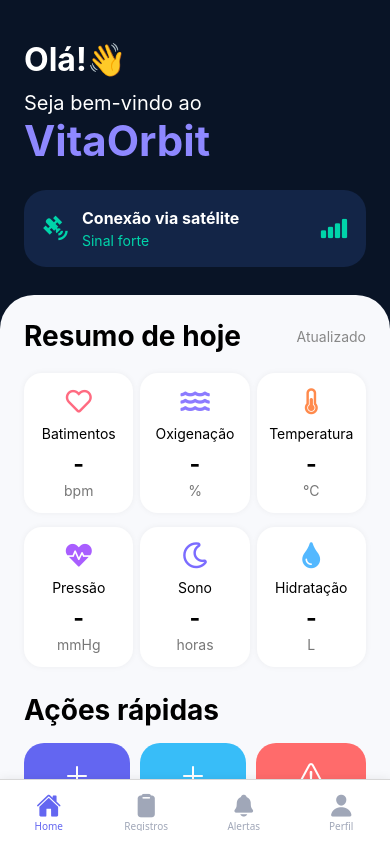
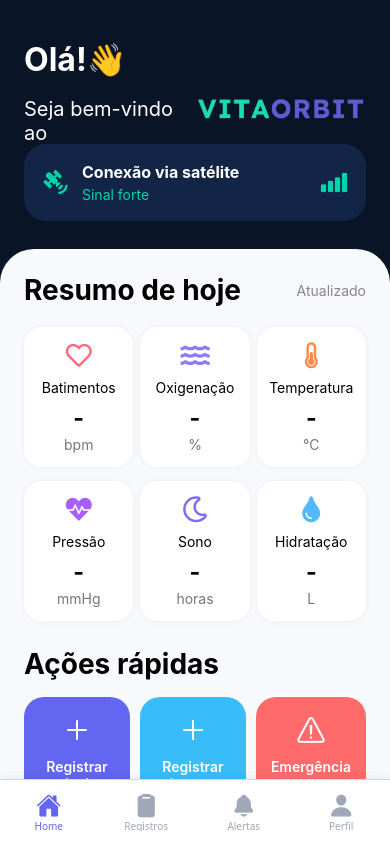
Before and after one commit to mfernandx/globalsolution-vitaorbit, a React Native app: screen /Home in a window 390 px wide. Built offline with nearby package versions, Linux system fonts and the light colour scheme.

Commit message:
style: melhora visual da Header

```diff
--- a/src/components/Header.tsx
+++ b/src/components/Header.tsx
@@ -1,4 +1,4 @@
-import { StyleSheet, Text, View } from 'react-native';
+import { StyleSheet, Text, View, Image } from 'react-native';
 import { Ionicons, MaterialCommunityIcons } from '@expo/vector-icons';
 
 export function Header() {
@@ -8,9 +8,11 @@ export function Header() {
 
             <Text style={styles.titulo}>Olá!👋</Text>
 
-            <Text style={styles.subtitulo}>Seja bem-vindo ao</Text>
+            <View style={styles.tituloCompleto}>
+                <Text style={styles.subtitulo}>Seja bem-vindo ao </Text>
+                <Image source={require('../../assets/logo-semslogan.png')} style={styles.logo} resizeMode="contain" />
+            </View>
 
-            <Text style={styles.logo}>VitaOrbit</Text>
 
             <View style={styles.conexaoCard}>
                 <View style={styles.conexaoLeft}>
@@ -49,14 +51,18 @@ const styles = StyleSheet.create({
     subtitulo: {
         color: 'white',
         fontSize: 20,
-        marginTop: 12,
+        marginTop: 18,
     },
 
     logo: {
-        color: '#8E88FF',
-        fontSize: 42,
-        fontWeight: 'bold',
-        marginBottom: 24,
+        width: 170,
+        marginTop: -53,
+    },
+
+
+    tituloCompleto: {
+        flexDirection: 'row',
+        marginBottom: -45
     },
 
     conexaoCard: {
```
Also changed, not shown: assets/icon-astronauta.png (added), assets/logo-semslogan.png (added).
